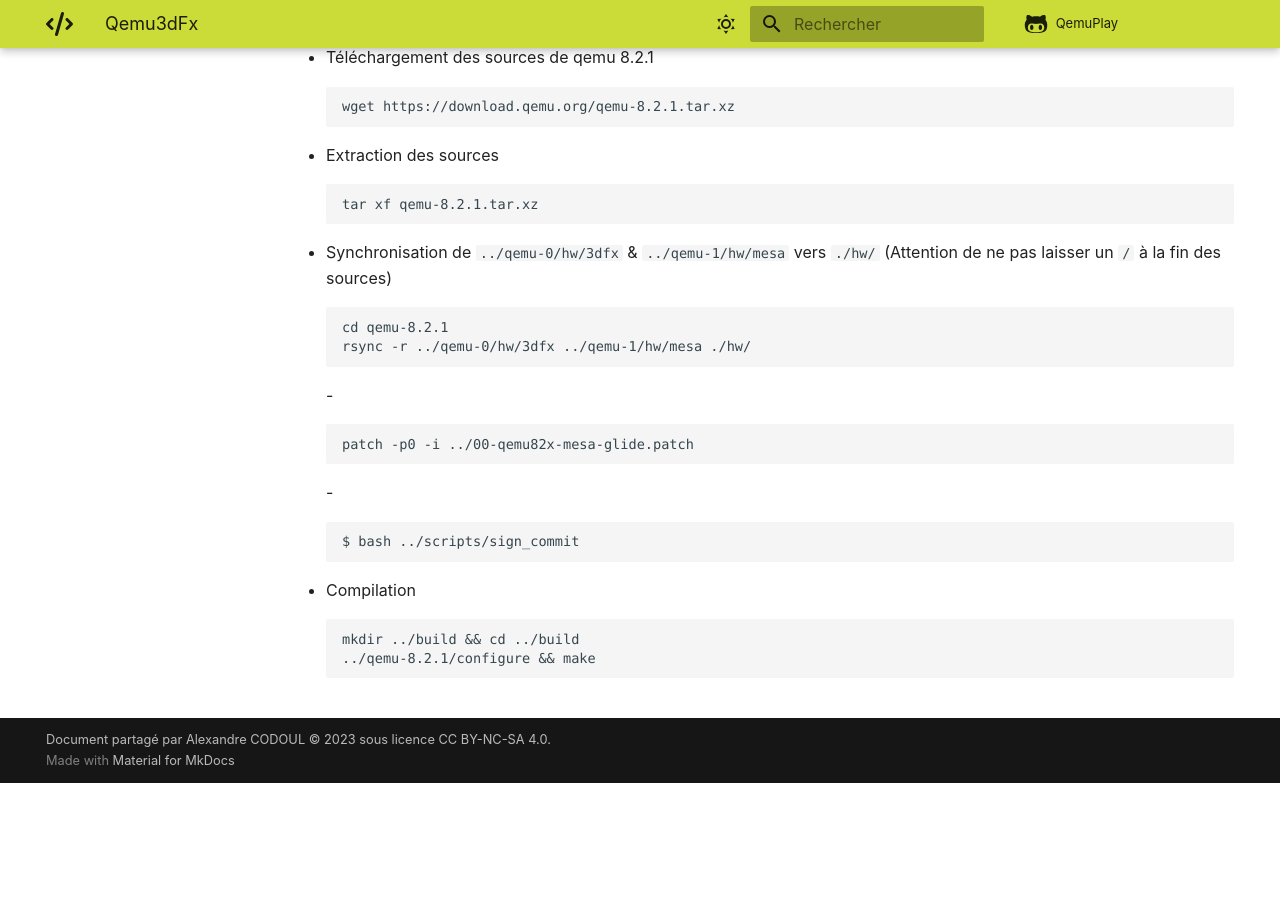
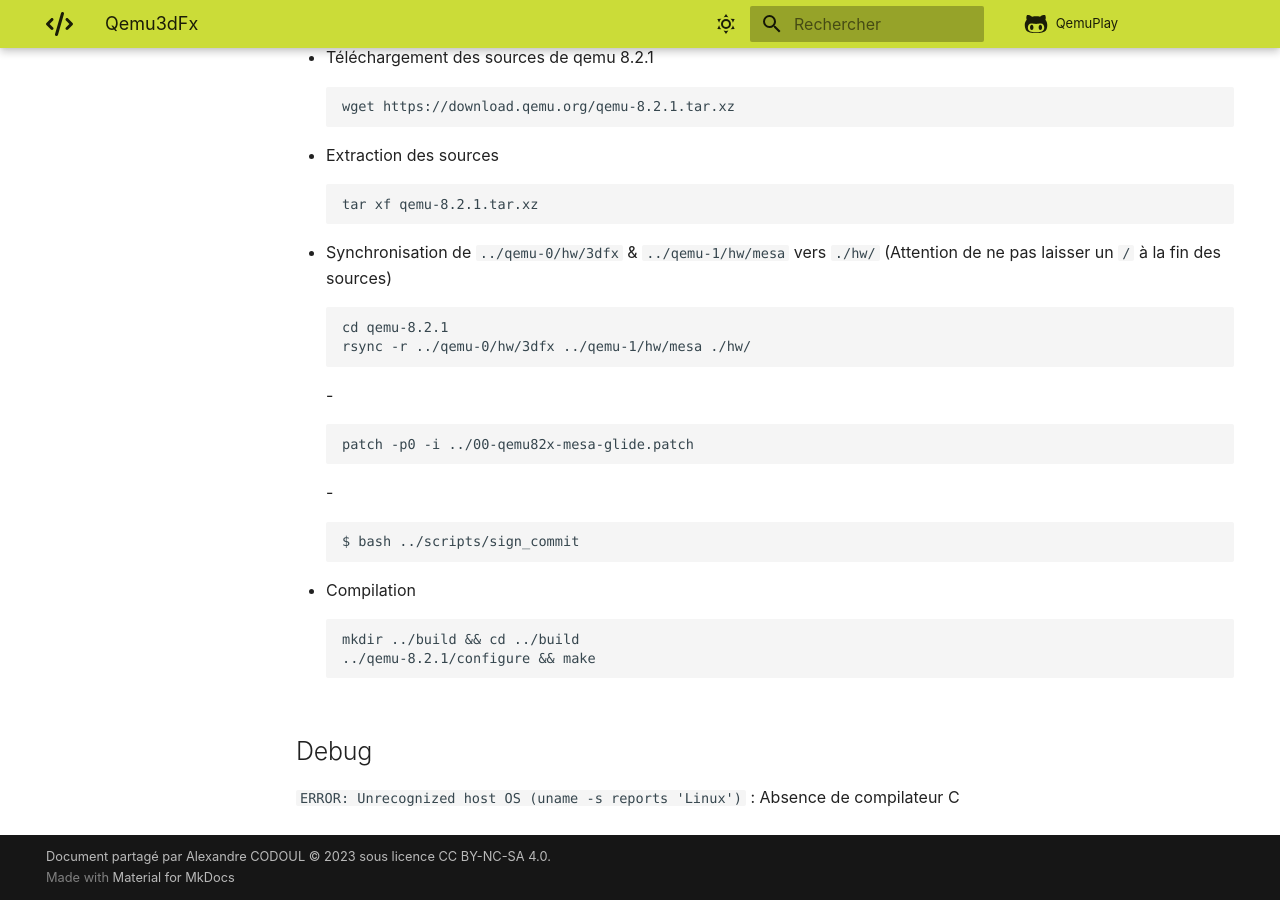
Before and after one commit to daerlnaxe/QemuPlay, an MkDocs documentation site: the page built from docs/90-developpement/Qemu3dFx.md, in a window 1280 px wide and 900 px high, scrolled down 1112 px. Built offline with MkDocs 1.6.1 and Material for MkDocs 9.7.7, drawn with Linux system fonts in a browser that asks for light colours; comment, search, counter and statistics services are not loaded; before the commit the page ends 1895 px from its top, so only the background shows below that.

Commit message:
Update Qemu3dFx.md

````diff
--- a/docs/90-developpement/Qemu3dFx.md
+++ b/docs/90-developpement/Qemu3dFx.md
@@ -59,3 +59,7 @@ $ bash ../scripts/sign_commit
 mkdir ../build && cd ../build
 ../qemu-8.2.1/configure && make
 ```
+
+
+## Debug
+`ERROR: Unrecognized host OS (uname -s reports 'Linux')` : Absence de compilateur C
````
